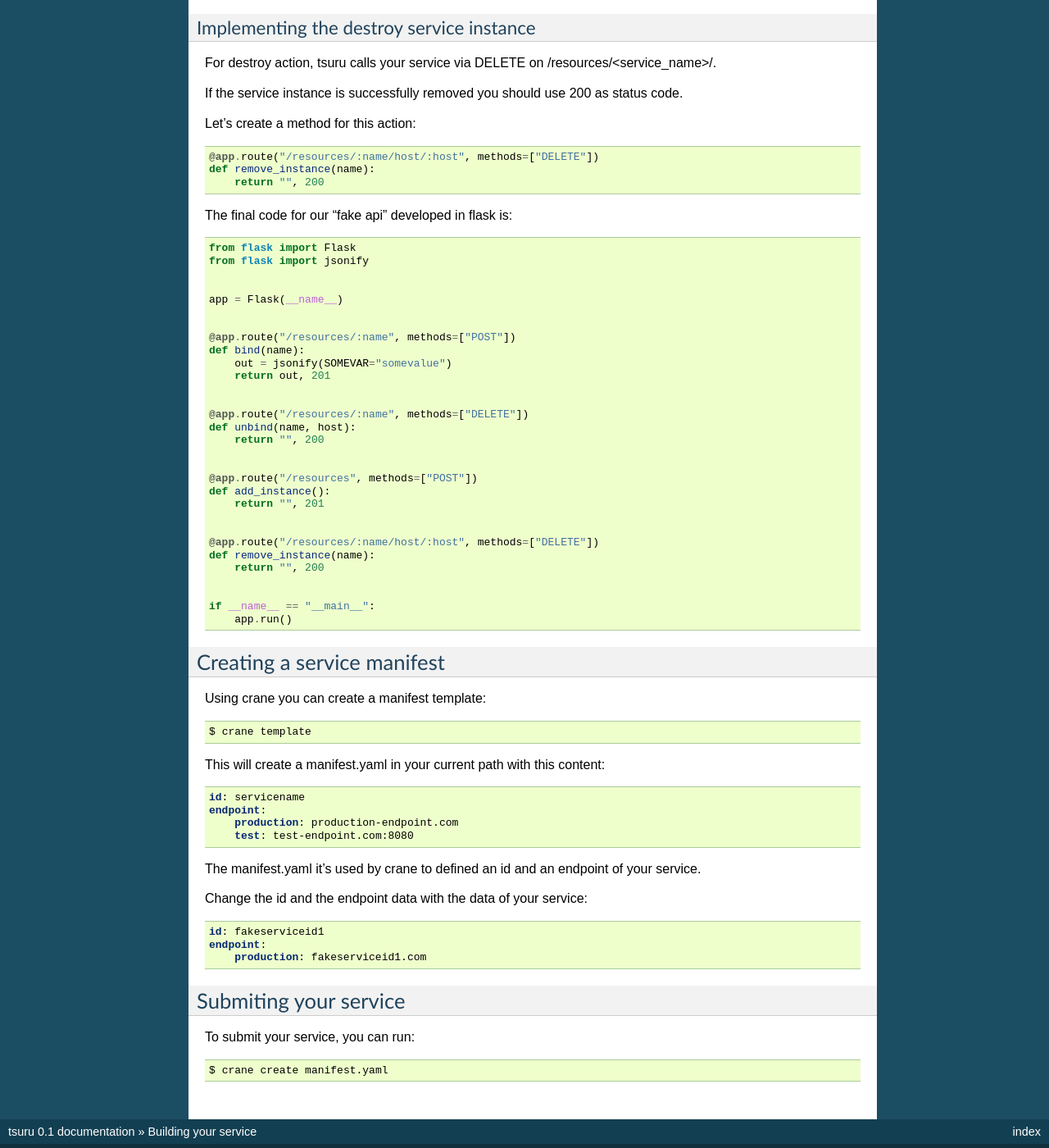
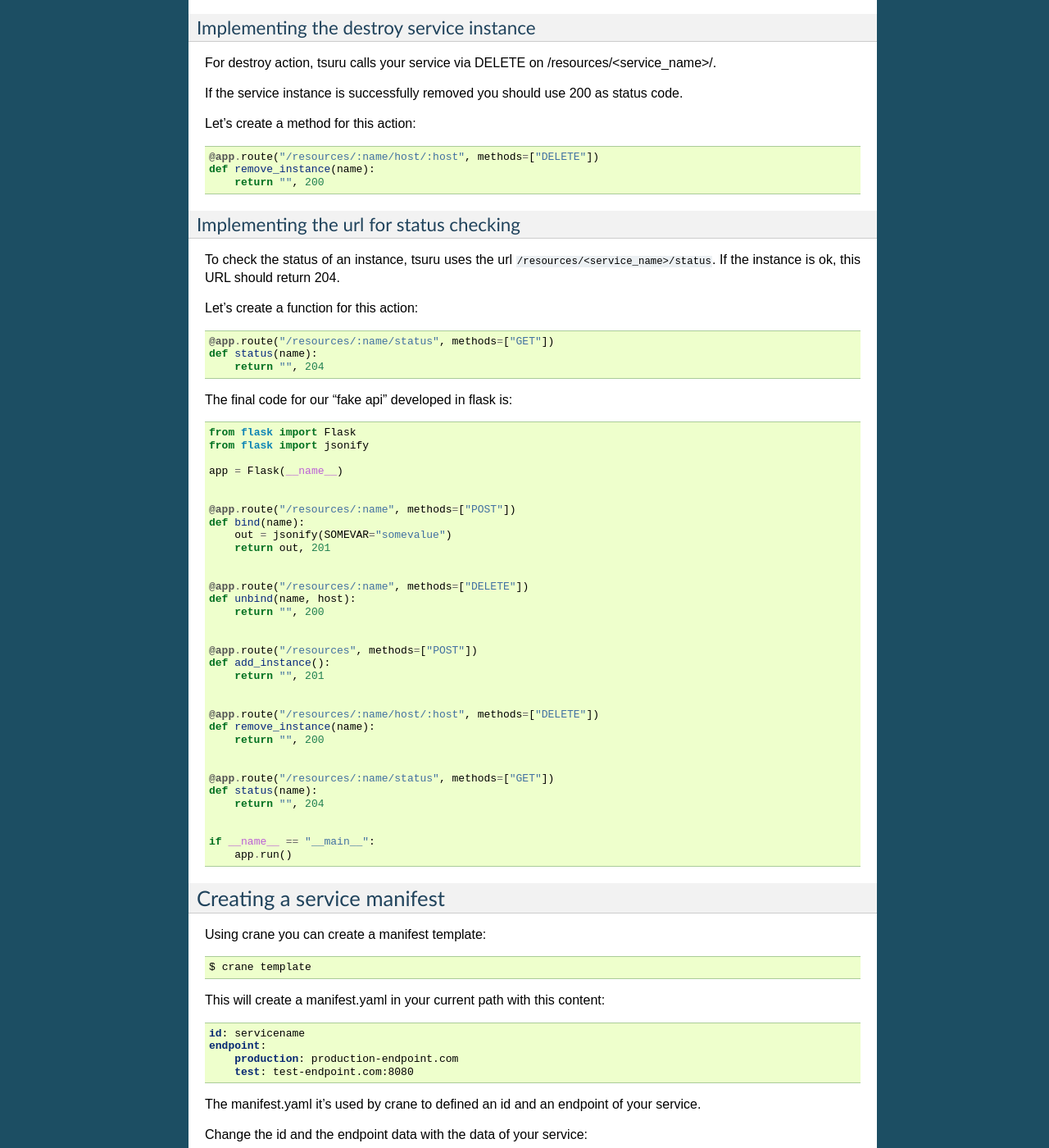
Before and after one commit to tsuru/tsuru, a Sphinx documentation site: the page built from docs/services/build.rst, in a window 1280 px wide and 1400 px high, scrolled down 1982 px. Shown: the whole window at 82% size. Built offline with Sphinx 7.4.7, drawn with Linux system fonts in a browser that asks for light colours; some of the changed text lies outside the part shown.

Commit message:
docs/services: added reference for the status url in the service API
Closes #102.

```diff
--- a/docs/services/build.rst
+++ b/docs/services/build.rst
@@ -147,6 +147,21 @@ Let's create a method for this action:
     def remove_instance(name):
         return "", 200
 
+Implementing the url for status checking
+----------------------------------------
+
+To check the status of an instance, tsuru uses the url ``/resources/<service_name>/status``. If the instance is ok, this URL should return 204.
+
+Let's create a function for this action:
+
+.. highlight:: python
+
+::
+
+    @app.route("/resources/:name/status", methods=["GET"])
+    def status(name):
+        return "", 204
+
 The final code for our "fake api" developed in flask is:
 
 .. highlight:: python
@@ -155,7 +170,6 @@ The final code for our "fake api" developed in flask is:
 
     from flask import Flask
     from flask import jsonify
-
 
     app = Flask(__name__)
 
@@ -179,6 +193,11 @@ The final code for our "fake api" developed in flask is:
     @app.route("/resources/:name/host/:host", methods=["DELETE"])
     def remove_instance(name):
         return "", 200
+
+
+    @app.route("/resources/:name/status", methods=["GET"])
+    def status(name):
+        return "", 204
 
 
     if __name__ == "__main__":
```
